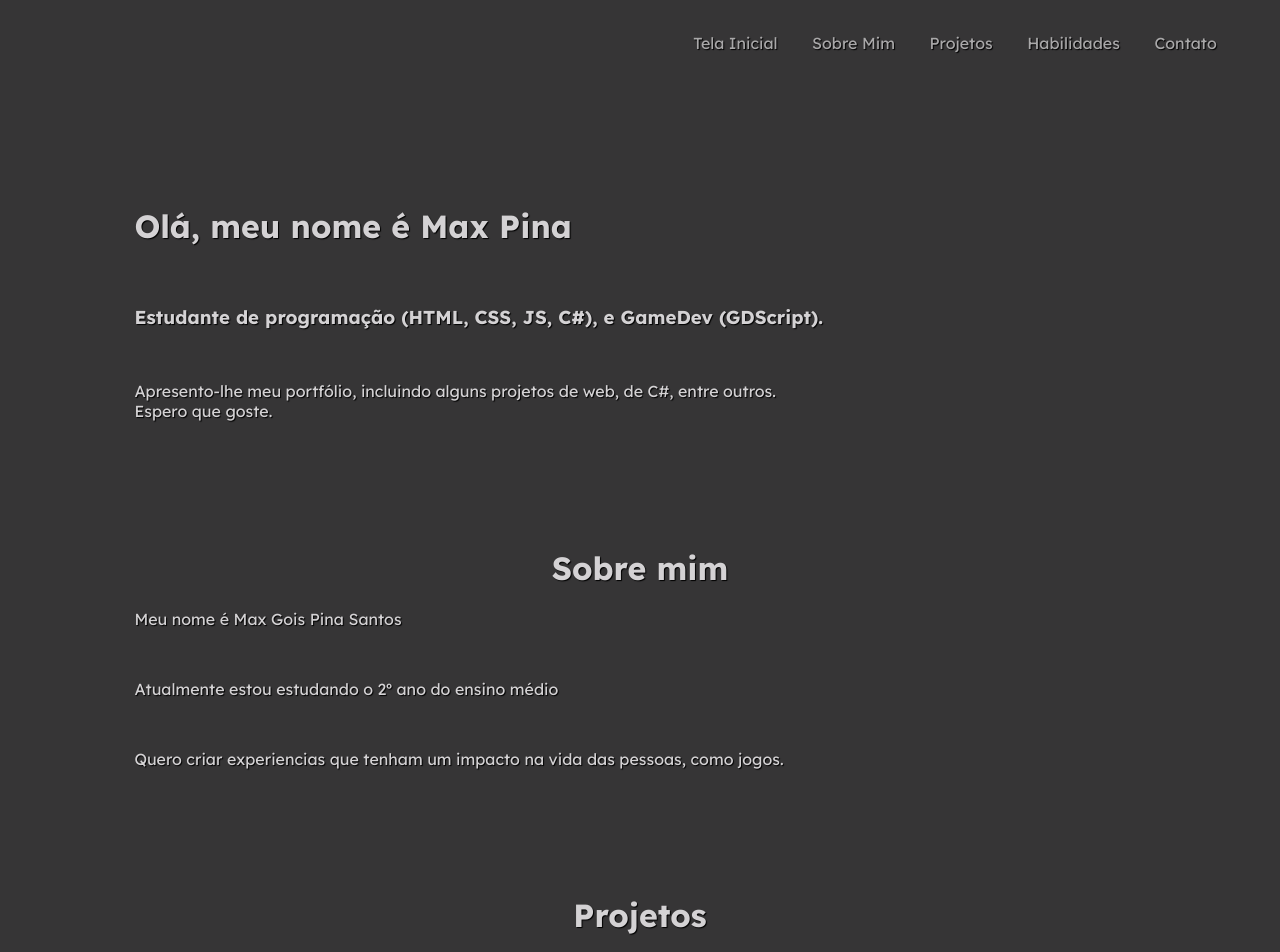
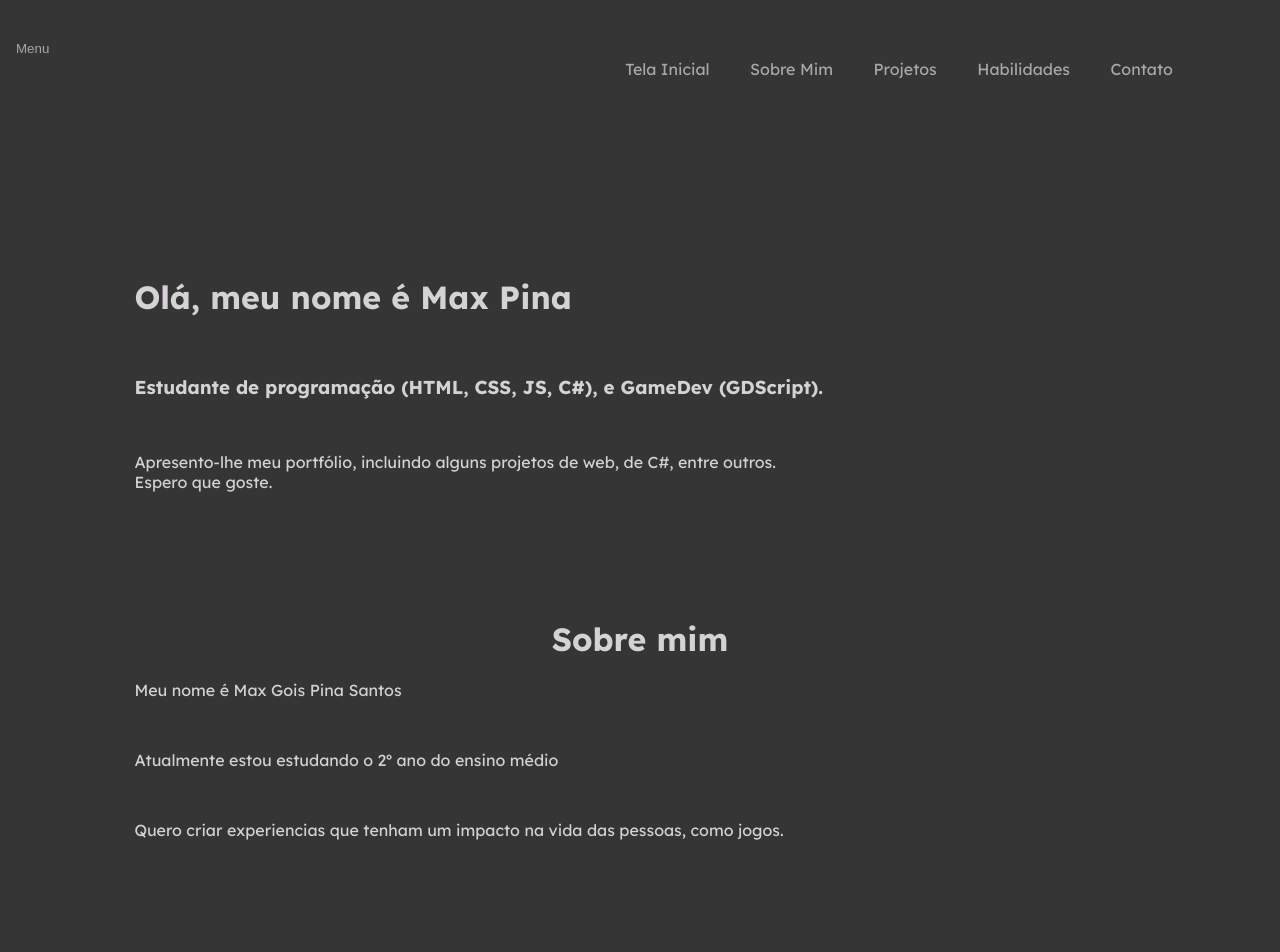
Before and after one commit to eswoow/portfolio, a plain HTML site: page index.html in a window 1280 px wide. Shown: the top 952 px of the page. Drawn offline with Linux system fonts and the light colour scheme.

Commit message:
alterei mais coisas

```diff
--- a/css/style.css
+++ b/css/style.css
@@ -4,8 +4,8 @@ html {
     overflow-y: scroll;
 }
 model-viewer{
-    width: 300px;
-    height: 300px;
+    width: 30vh;
+    height: 30vh;
     padding: 5%;
 }
 body{
@@ -14,17 +14,17 @@ body{
 h1, h3, p, h2{
     font-family: 'Lexend', sans-serif;
     color: #d4d2d4;
-    text-shadow: 1px 1px 1px black;
+    text-shadow: 1% 1% 1% black;
 }
 .side{
-    margin-top: 2%;
-    margin-right: 2%;
-    float: right;
+    margin-top: 3%;
+    margin-right: 5%;
     position: sticky;
     font-family: 'Lexend', sans-serif;
+    text-align: right;
 }
 .side > a{
-    margin-right: 30px;
+    margin-right: 3%;
 }
 label{
     color: #a9a8a9;
@@ -36,7 +36,7 @@ a{
     text-decoration: none;
     color: #a9a8a9;
     font-family: 'Lexend', sans-serif;
-    text-shadow: 1px 1px 1px black;
+    text-shadow: 1% 1% 1% black;
     transition: text-shadow 0.2s ease-in-out;
 }
 .title{
@@ -53,7 +53,7 @@ button{
     text-align: center;
 }
 a:hover{
-    text-shadow: 10px 6px 10px black;
+    text-shadow: 10% 6% 10% black;
     transition: text-shadow 0.2s ease-in-out;
 }
 img{
@@ -75,9 +75,17 @@ img:hover{
 .site-andr, .fisica{
     width: 50%;
     text-align: center;
-    float: left;
 }
 .forcedHeader{
-    top: 0;
+    top: 4%;
     position: sticky;
 }
+/* media queries */
+@media screen and (min-width: 700px){
+    #menu{
+        display: flex;
+    }
+    #side > a{
+        display: hidden;
+    }
+}
--- a/index.html
+++ b/index.html
@@ -27,11 +27,13 @@
     <!--menu-->
     <div class="forcedHeader">
         <div class="side">
+            <button id="menu">Menu</button>
             <a href="#tela-inicial">Tela Inicial</a>
             <a href="#sobre-mim">Sobre Mim</a>
             <a href="#projetos">Projetos</a>
             <a href="#habilidades">Habilidades</a>
             <a href="#contatos">Contato</a>
+
         </div>
     </div>
     <br><br><br><br>
@@ -57,8 +59,9 @@
         <p>Quero criar experiencias que tenham um impacto na vida das pessoas, como jogos.</p>
     </div>
     <div id="projetos">
-        <h1 class="centered">Projetos</h1>
-        <h2>HTML, CSS e JS</h2>
+        <h1>Projetos</h1>
+        <h2 class="centered">HTML, CSS e JS</h2>
+        <br><br><br>
         <div class="site-andr">
             <h3>Site sobre a história do mascote do Android - design flexivel</h3>
             <a target="_blank" href="https://eswoow.github.io/html-atividade/"><img src="imgs/android.png" alt="Screenshot do site falando sobre o mascote do android"></a>
@@ -79,7 +82,7 @@
         <h2>Jogos</h2>
         <div class="GWU">
             <h3>Ghosts with Umbrellas</h3>
-            <iframe frameborder="0" src="https://itch.io/embed/3734201?border_width=0&amp;bg_color=1d001c&amp;fg_color=ffffff&amp;link_color=ffffff&amp;border_color=000000" width="550" height="165"><a href="https://eswo.itch.io/ghosts-with-umbrellas">Ghosts With Umbrellas by eswo</a></iframe>
+
             <br>
             <p>Esse jogo foi feito pra uma Game Jam chamada "Jame Gam", que durava 7 dias. O tema era "Copia barata", e tinha que incluir um guarda-chuva como item importante no jogo. Comecei no 3º dia. Me inspirei em jogos rouguelike, principalmente Vampire Survivors.</p>
         </div>
```
